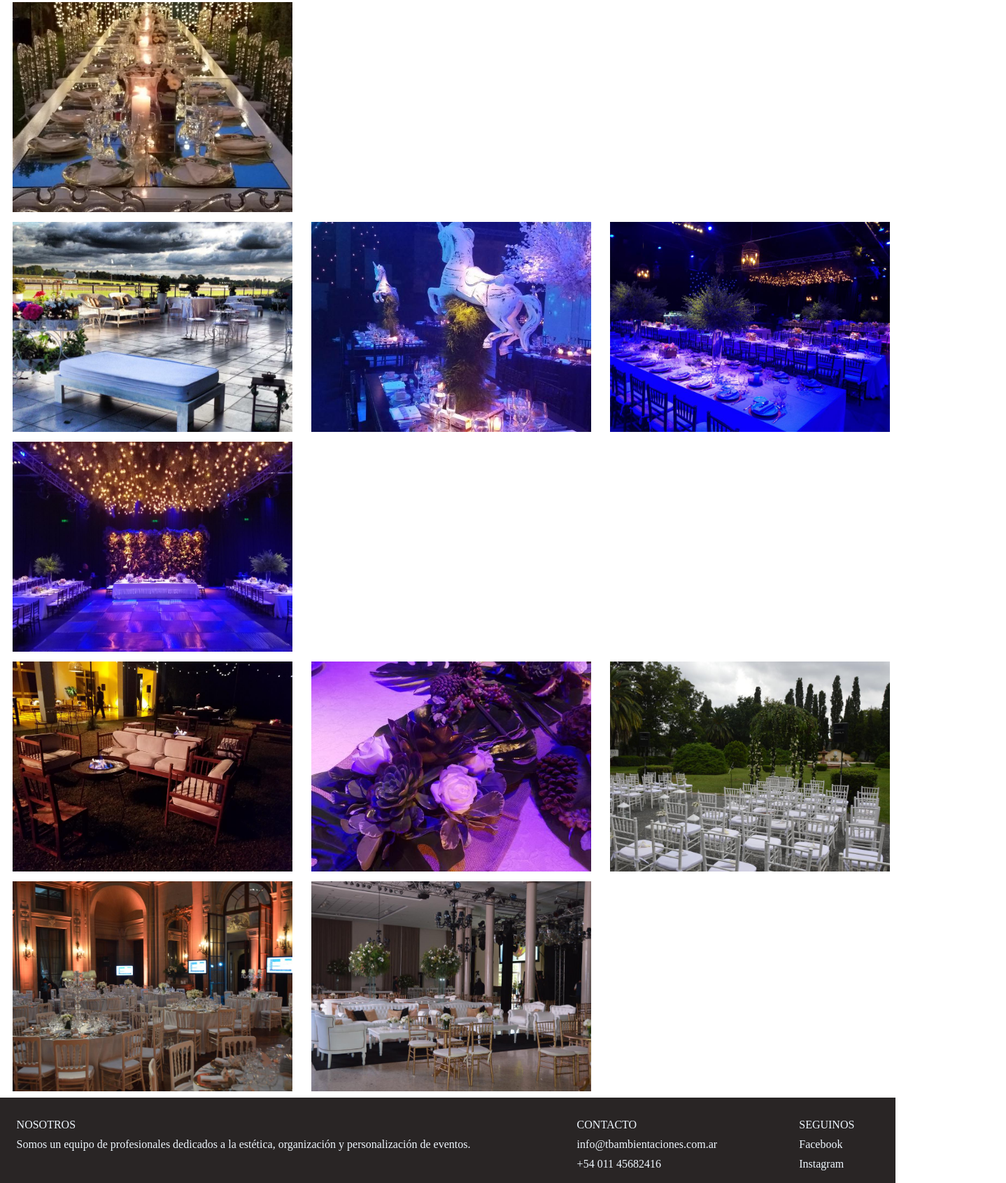
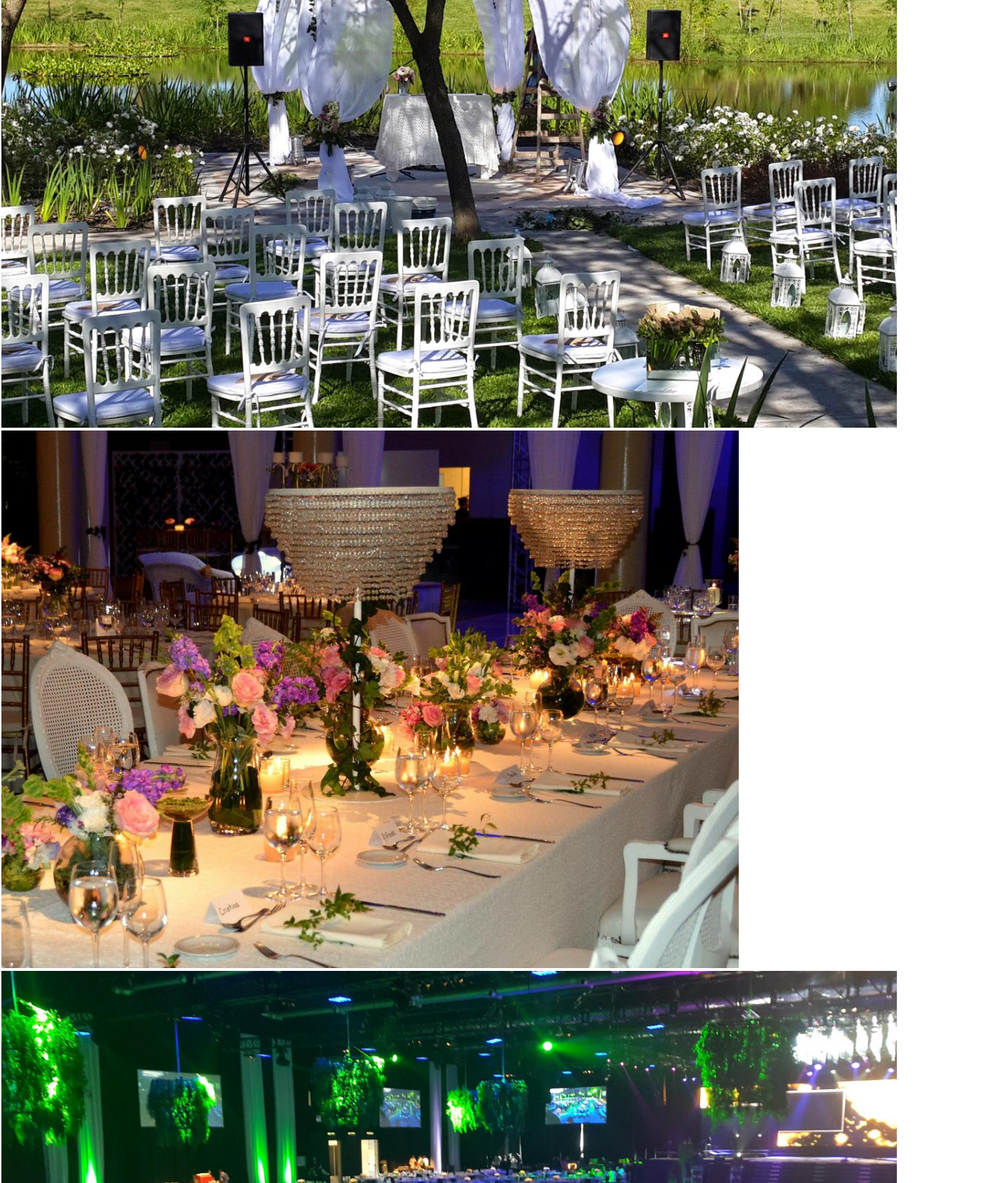
Before and after one commit to loziscki-matias/bernier-eventos, a plain HTML site: page pages/galeria.html in a window 1280 px wide. Shown: the part 1110-2800 px from the top of the page at 70% size, 1438 px wide, since content can reach past the window. Drawn offline with Linux system fonts and the light colour scheme; a web font is replaced by a local one.

Commit message:
responsive celular en galeria

```diff
--- a/css/style.css
+++ b/css/style.css
@@ -15,28 +15,30 @@
 .logo{
     display: flex;
     flex-direction: column;
+    align-items: center;
+    position: relative;
+    right: 100px;
 }
 
 .letra-1{
     font-family: 'Comme', sans-serif;
     position:relative ;
     top: 8px;
-    left: 158px;
+    left: 100px;
 }
 
 .navbar{
 display: flex;
-flex-direction: row;
+flex-direction: column;
 list-style: none;
-justify-content: flex-end;
-gap: 70px;
-position: relative;
-bottom: 30px;
-right: 80px;
+align-items: center;
+gap: 15px;
+padding-top: 30px;
 }
 
 header{
     background-color: #292525;
+    height: 275px;
 }
 
 /*fin header y comienzo sections */
@@ -57,47 +59,19 @@ main{
 
 
 
-.galeria1 img{
+.galeria{
+display: grid;
+grid-template-columns: 100%;
+}
+
+.img{
     object-fit: cover;
-    width: 400px;
-    height: 300px;
-    margin: 50px 5px 5px 18px;
+
+    max-width: 100%;
+    margin: 2px;
 }
 
 
-
-.galeria2 img{
-    object-fit: cover;
-    width: 400px;
-    height: 300px;
-    margin: 5px 5px 5px 18px;
-}
-
-
-
-.galeria3 img{
-    object-fit: cover;
-    width: 400px;
-    height: 300px;
-    margin: 5px 5px 5px 18px;
-}
-
-
-
-.galeria4 img{
-    object-fit: cover;
-    width: 400px;
-    height: 300px;
-    margin: 5px 5px 5px 18px;
-}
-
-
-.galeria5 img{
-    object-fit: cover;
-    width: 400px;
-    height: 300px;
-    margin: 5px 5px 5px 18px;
-}
 
 /* informacion de contacto */
 
@@ -223,14 +197,16 @@ dt{
 
 footer{
     background-color: #292525;
-    height: 150px;
+    height: 400px;
 }
 
 .elementosFoot{
     display: flex;
-    flex-direction: row;
-    flex-wrap: wrap;
-    justify-content: space-around;
+    flex-direction: column;
+    align-items: center;
+    gap: 50px;
+    text-align: center;
+    padding-top: 50px;
 }
 
 .elemento{
@@ -238,19 +214,15 @@ footer{
     flex-direction: column;
     flex-wrap: wrap;
     gap: 10px;
-    top: 30px;
 }
 
-.div1{
-    position: relative;
-    right: 35px;
+.elementoDeFooter{
+    display: flex;
+    flex-direction: column;
+    align-items: center;
+    text-align: center;
+    gap: 10px;
 }
-.div2{
-    position: relative;
 
-}
-.div3{
-    position: relative;
-    }
 
 /*fin footer*/
--- a/pages/galeria.html
+++ b/pages/galeria.html
@@ -10,6 +10,7 @@
 </head>
 
 <body>
+    <div class="galeriaDeProyecto">
     <header>
         <div class="logo">
             <h1>Alan Teseo Bernier</h1>
@@ -27,71 +28,52 @@
         </nav>
     </header>
     <main>
-        <section>
-            <div class="galeria1">
-                <img src="../assets/img/ambientacion/1.jpg" alt="caminito de entrada con iluminación de velas">
-                <img src="../assets/img/ambientacion/2.jpg" alt="armado casamiento con laguna de fondo">
-                <img src="../assets/img/ambientacion/4.jpg" alt="mesa de evento con vajilla y flores primaverales">
-                <img src="../assets/img/ambientacion/5.jpg" alt="armado gala de premios con escenario">
-            </div>
-        </section>
-
-        <section>
-            <div class="galeria2">
-                <img src="../assets/img/ambientacion/6.jpg" alt="armado ambientado de color marrón tipo rústico">
-                <img src="../assets/img/ambientacion/8.jpg" alt="armdo cumpleaños para niña estilo Mary Poppins">
-                <img src="../assets/img/ambientacion/12.jpg" alt="armado corporativo al aire libre">
-                <img src="../assets/img/ambientacion/13.jpg" alt="mesa central de casamiento">
-            </div>
-        </section>
-
-        <section>
-            <div class="galeria3">
-                <img src="../assets/img/ambientacion/16.jpg"
+            <section class="galeria">
+                <img class="img" src="../assets/img/ambientacion/1.jpg" alt="caminito de entrada con iluminación de velas">
+                <img class="img" src="../assets/img/ambientacion/2.jpg" alt="armado casamiento con laguna de fondo">
+                <img class="img" src="../assets/img/ambientacion/4.jpg" alt="mesa de evento con vajilla y flores primaverales">
+                <img class="img" src="../assets/img/ambientacion/5.jpg" alt="armado gala de premios con escenario">
+                <img class="img" src="../assets/img/ambientacion/6.jpg" alt="armado ambientado de color marrón tipo rústico">
+                <img class="img" src="../assets/img/ambientacion/8.jpg" alt="armdo cumpleaños para niña estilo Mary Poppins">
+                <img class="img" src="../assets/img/ambientacion/12.jpg" alt="armado corporativo al aire libre">
+                <img class="img" src="../assets/img/ambientacion/13.jpg" alt="mesa central de casamiento">
+                <img class="img" src="../assets/img/ambientacion/16.jpg"
                     alt="evento de reunión al aire libre con tonalidad blanco-grisásea en día nublado">
-                <img src="../assets/img/ambientacion/17.jpg"
+                <img class="img" src="../assets/img/ambientacion/17.jpg"
                     alt="armado bat mitzva para niña, con estatúas blancas, de unicornios">
-                <img src="../assets/img/ambientacion/20.jpg" alt="armado cumpleaños de 15 con iluminacion violeta">
-                <img src="../assets/img/ambientacion/21.jpg"
+                <img class="img" src="../assets/img/ambientacion/20.jpg" alt="armado cumpleaños de 15 con iluminacion violeta">
+                <img class="img" src="../assets/img/ambientacion/21.jpg"
                     alt="de evento imagen anterior pero con vista de la pista de baile y mesa principal">
-            </div>
-        </section>
-
-        <section>
-            <div class="galeria4">
-                <img src="../assets/img/ambientacion/22.jpg" alt="armado de evento de reunión aire libre en la noche">
-                <img src="../assets/img/ambientacion/24.jpg" alt="souveniers con flores y piñas">
-                <img src="../assets/img/ambientacion/26.jpg"
+                <img class="img" src="../assets/img/ambientacion/22.jpg" alt="armado de evento de reunión aire libre en la noche">
+                <img class="img" src="../assets/img/ambientacion/24.jpg" alt="souveniers con flores y piñas">
+                <img class="img" src="../assets/img/ambientacion/26.jpg"
                     alt="armado de casamiento al aire libre en amplio chalet con variedad de árboles ">
-            </div>
-        </section>
-        <section>
-            <div class="galeria5">
-                <img src="../assets/img/ambientacion/29.jpg" alt="armado de evento corporativo de presupuesto medio">
-                <img src="../assets/img/ambientacion/30.jpg"
+                <img class="img" src="../assets/img/ambientacion/29.jpg" alt="armado de evento corporativo de presupuesto medio">
+                <img class="img" src="../assets/img/ambientacion/30.jpg"
                     alt="armado para casamiento de pocos invitados con decoración minimalista">
-            </div>
-        </section>
+            </section>
     </main>
 
     <footer>
         <div class="elementosFoot">
-            <div class="elemento div1">
+            <div class="elementoDeFooter">
                 <p>NOSOTROS</p>
-                <p>Somos un equipo de profesionales dedicados a la estética, organización y personalización de eventos.</p>
+                <p>Somos un equipo de profesionales dedicados a la estética, organización y personalización de eventos.
+                </p>
             </div>
-            <div class="elemento div2">
+            <div class="elementoDeFooter">
                 <p>CONTACTO</p>
                 <p>info@tbambientaciones.com.ar</p>
                 <p>+54 011 45682416</p>
             </div>
-            <div class="elemento div3">
+            <div class="elementoDeFooter">
                 <p>SEGUINOS</p>
                 <p>Facebook</p>
                 <p>Instagram</p>
             </div>
         </div>
     </footer>
+    </div>
 </body>
 
 </html>
```
Also changed, not shown: index.html (+0 -7 lines).
